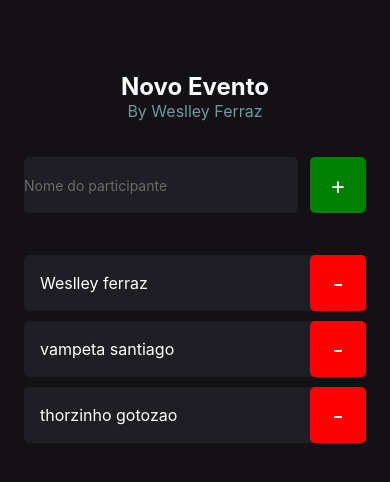
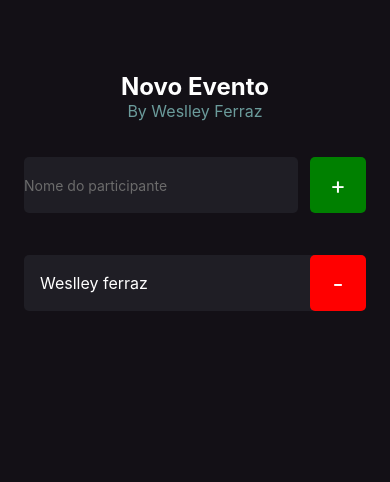
Before and after one commit to weslley281/inhere, a React Native app: screen / in a window 390 px wide. Shown: the top 482 px of the page. Built offline with nearby package versions, Linux system fonts and the light colour scheme.

Commit message:
parametro

```diff
--- a/src/components/Participant/index.tsx
+++ b/src/components/Participant/index.tsx
@@ -3,9 +3,10 @@ import { styles } from "./styles";
 
 type Props = {
     name: string
+    onRemove: () => void;
 }
 
-export function Participant({ name } : Props){
+export function Participant({ name, onRemove } : Props){
     return(
         <View style={styles.container}>
             <Text style={styles.name}>
@@ -14,6 +15,7 @@ export function Participant({ name } : Props){
 
             <TouchableOpacity
                 style={styles.button}
+                onPress={onRemove}
             >
                 <Text style={styles.buttonText}>
                     -
--- a/src/screens/Home/index.tsx
+++ b/src/screens/Home/index.tsx
@@ -4,7 +4,11 @@ import { styles } from './styles';
 
 export function Home() {
   function handlePaticipantAdd() {
-    console.log('Você clicou aqui');
+    console.log('Adciona um Participante');
+  }
+
+  function handlePaticipantRemove(name: string){
+    console.log(`Remove o participante ${name}`);
   }
 
   return (
@@ -25,9 +29,7 @@ export function Home() {
         </TouchableOpacity>
       </View>
 
-      <Participant name="Weslley ferraz" />
-      <Participant name="vampeta santiago" />
-      <Participant name="thorzinho gotozao" />
+      <Participant name="Weslley ferraz" onRemove={() => handlePaticipantRemove('Weslley')}/>
     </View>
   );
 }
```
